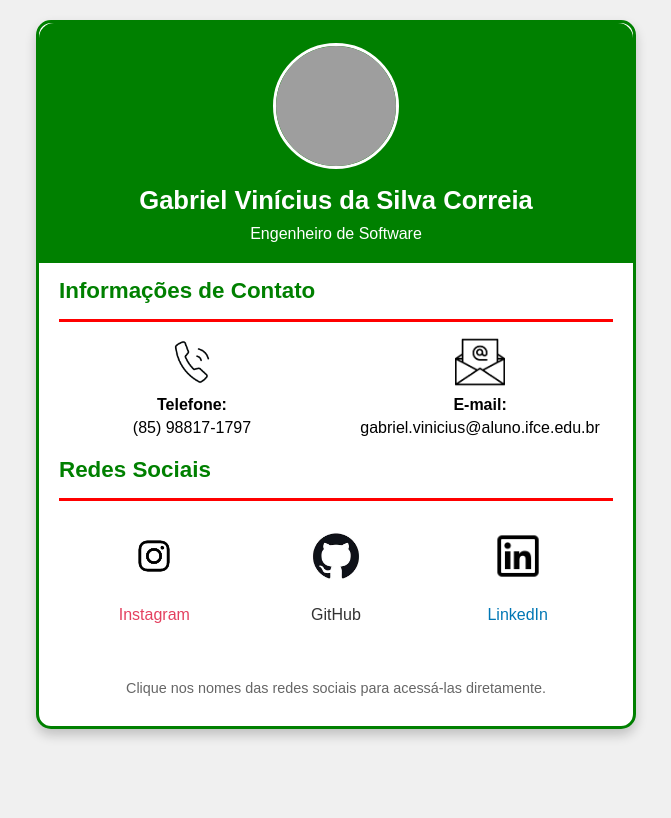
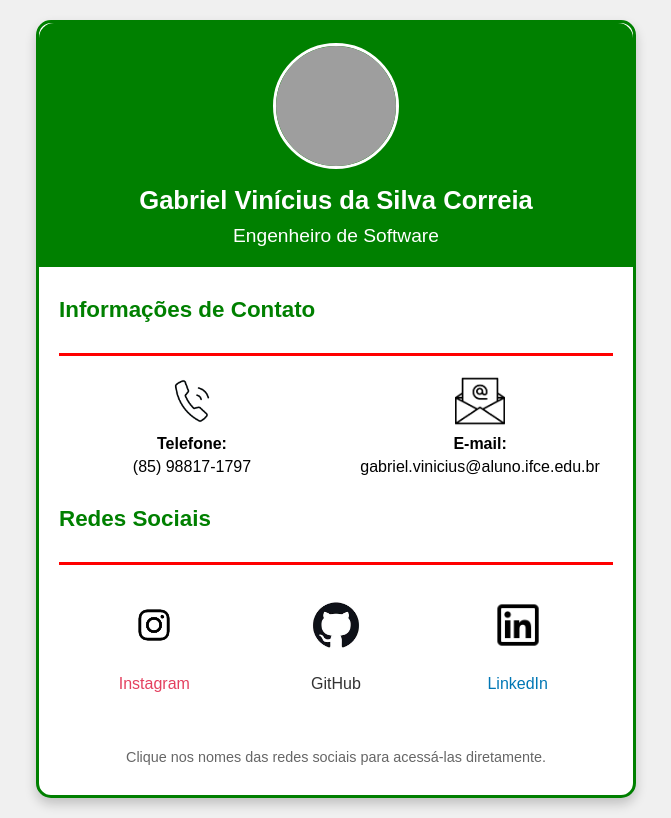
Before and after one commit to gabrielviniciussc/CartaoCSS, a plain HTML site: page index.html in a window 1280 px wide. Shown: the whole page, without its empty margins (304-975 px from the left). Drawn offline with Linux system fonts and the light colour scheme; grey boxes are pictures that could not be loaded.

Commit message:
Cartão de Visitas Digital Interativo,

```diff
--- a/index.html
+++ b/index.html
@@ -56,13 +56,13 @@
         }
 
         .cartao-esquerda p {
-            font-size: 1rem;
+            font-size: 1.2rem; /* Aumentado o tamanho do texto "Engenheiro de Software" */
             margin: 0;
         }
 
         h2 {
             font-size: 1.4rem;
-            margin: 15px 0;
+            margin: 30px 0; /* Adicionado mais espaço acima do título "Informações de Contato" */
             color: #008000;
             position: relative;
             text-align: left;
@@ -130,7 +130,7 @@
         .info-contato,
         .info-social {
             border-top: 3px solid #FF0000;
-            padding-top: 15px;
+            padding-top: 20px; /* Ajustado para uniformidade entre as seções */
             margin-top: 10px;
         }
     </style>
```
